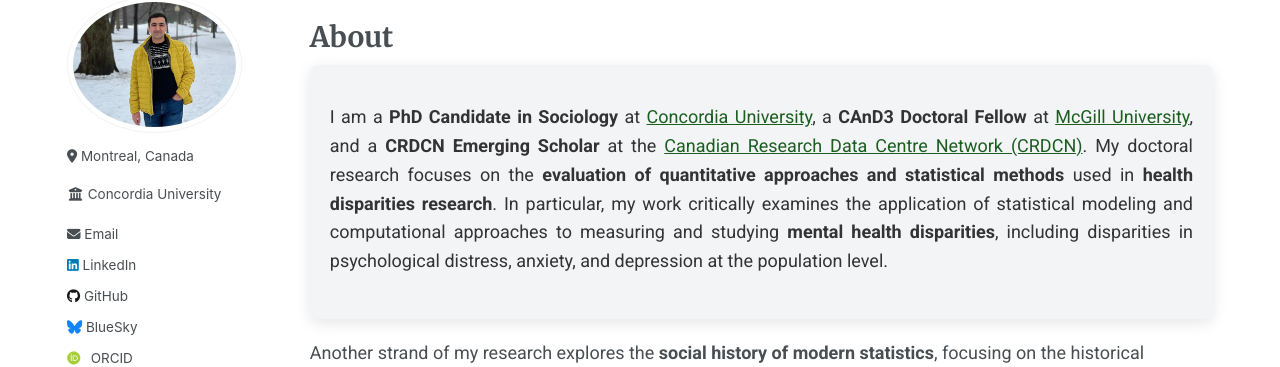
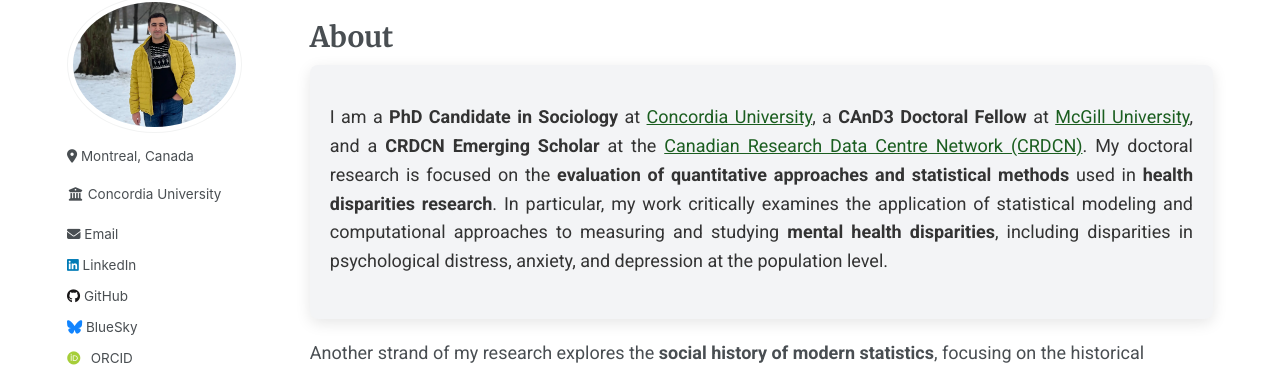
Before and after one commit to Mohsnmonji/mohsnmonji.github.io, a Jekyll site: the page built from about-me.md, in a window 1280 px wide and 900 px high. Shown: the part 110-477 px from the top of the window. Built offline with Jekyll 4.4.1, drawn with Linux system fonts in a browser that asks for light colours; some web fonts are replaced.

Commit message:
Update about-me.md

```diff
--- a/about-me.md
+++ b/about-me.md
@@ -91,7 +91,7 @@ author_profile: true
     <a href="https://www.mcgill.ca/cand3/our-people/fellows-2024-25" target="_blank">McGill University</a>,
     and a <strong>CRDCN Emerging Scholar</strong> at the
     <a href="https://crdcn.ca" target="_blank">Canadian Research Data Centre Network (CRDCN)</a>.
-    My doctoral research focuses on the <strong>evaluation of quantitative approaches and statistical methods</strong>
+    My doctoral research is focused on the <strong>evaluation of quantitative approaches and statistical methods</strong>
     used in <strong>health disparities research</strong>. In particular, my work critically examines
     the application of statistical modeling and computational approaches to measuring and studying
     <strong>mental health disparities</strong>, including disparities in psychological distress, anxiety, and depression at the population level.
```
